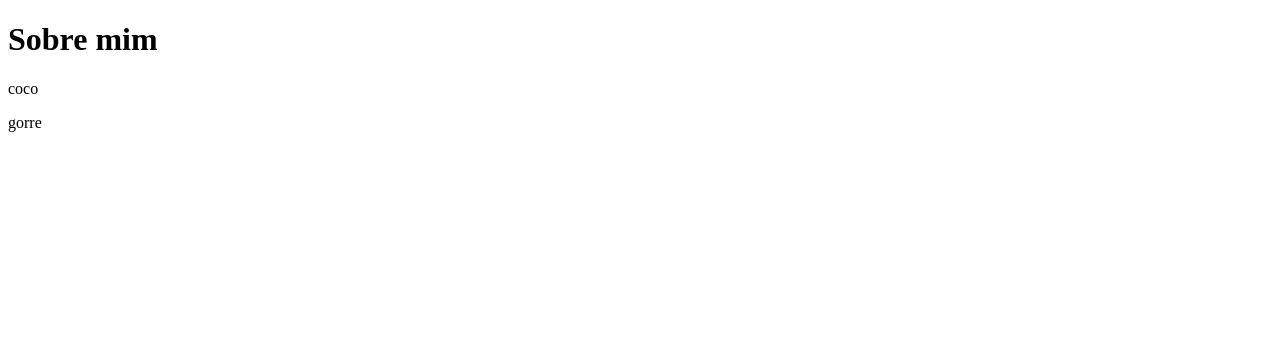
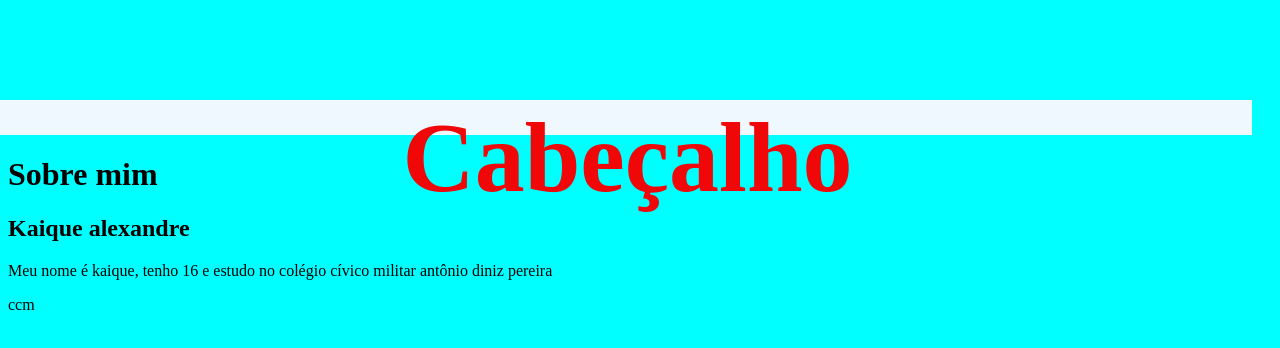
Before and after one commit to cebf19kaiquesantos/Kaique-1A-CCM, a plain HTML site: page index.html in a window 1280 px wide. Drawn offline with Linux system fonts and the light colour scheme.

Commit message:
kkkalskjkasha

```diff
--- a/index.html
+++ b/index.html
@@ -4,11 +4,26 @@
     <meta charset="UTF-8">
     <meta name="viewport" content="width=device-width, initial-scale=1.0">
     <title>Kaique</title>
+    <link rel="stylesheet" href="style.css">
 </head>
 <body>
-    <header></header>
+    <header>
+        <h3>Cabeçalho</h3>
+    </header>
     <h1>Sobre mim</h1>
-    <p>coco</p>
-    <p>gorre</p>
+    <div class="foto">
+        <h2>Kaique alexandre</h2>
+    </div>
+    <p>Meu nome é kaique, tenho 16 e estudo no colégio cívico militar antônio diniz pereira</p>
+    <p>ccm</p>
+
+
+
+
+
+
+
+
+
 </body>
-</html>
+<html>
--- a/style.css
+++ b/style.css
@@ -1 +1,17 @@
-<body>
+body{
+    background-color: aqua;
+}
+header{
+    background-color: aliceblue;
+  height: 35px;
+  width: 100%;
+  margin-left: -20px;
+  margin-right: -20px;
+}
+
+header h3{
+    padding-left: 15px;
+    color:rgb(240, 7, 7);
+    text-align:center;
+    font-size: 100px;
+}
```
